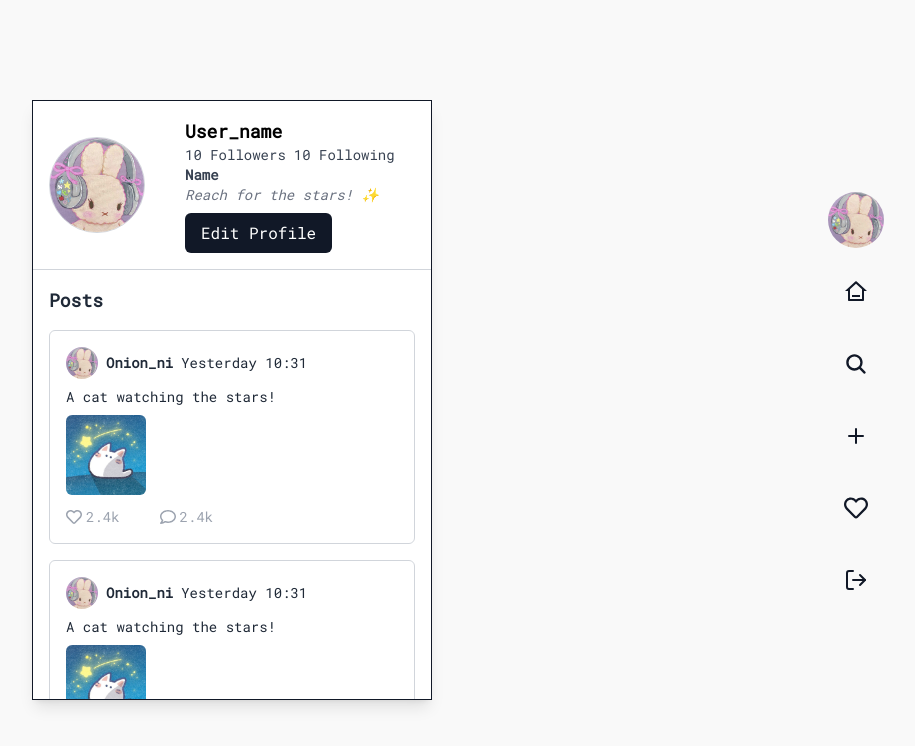
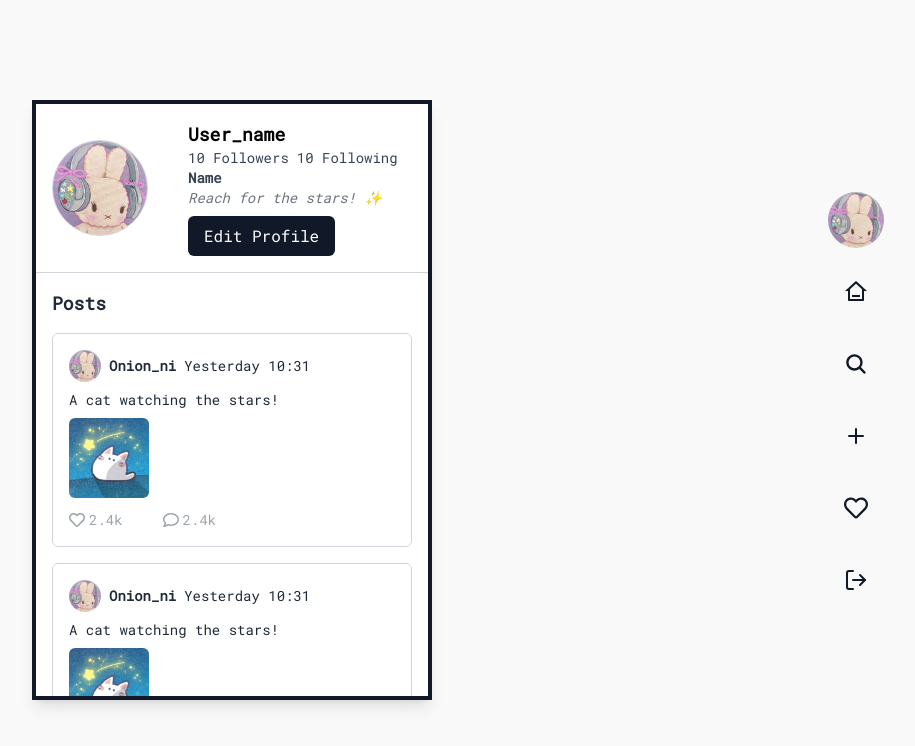
Before and after one commit to thyatran/social-media, a React (Vite) app in the folder frontend/: page /profile in a window 1280 px wide. Shown: the top 746 px of the page, without its empty margins (280-1195 px from the left). Built offline with nearby package versions, Linux system fonts and the light colour scheme.

Commit message:
Separate profile posts

```diff
--- a/frontend/src/components/profile/ProfileContainer.jsx
+++ b/frontend/src/components/profile/ProfileContainer.jsx
@@ -1,6 +1,7 @@
 import React, { useState } from "react";
 import EditProfile from "../profile/EditProfile";
-import { FaRegHeart, FaRegComment, FaHeart } from "react-icons/fa";
+
+import ProfilePosts from "./ProfilePosts";
 
 const ProfileContainer = () => {
   const [isModalOpen, setIsModalOpen] = useState(false);
@@ -10,7 +11,7 @@ const ProfileContainer = () => {
   return (
     <div className="flex flex-col md:flex-row justify-center items-center w-full min-h-full">
       {/* Floating Box */}
-      <div className="border border-gray-900 w-[400px] h-[600px] bg-white shadow-lg flex flex-col">
+      <div className="border-4 border-gray-900 w-[400px] h-[600px] bg-white shadow-lg flex flex-col">
         {/* Profile Info */}
         <div className="p-4 border-b border-gray-300">
           <div className="flex items-center gap-10">
@@ -44,43 +45,8 @@ const ProfileContainer = () => {
         {/* Posts Section (Scrollable) */}
         <div className="flex-1 overflow-y-auto p-4">
           <p className="text-lg font-semibold mb-4">Posts</p>
-          <div className="flex flex-col gap-4">
-            {/* Example Posts */}
-            {[...Array(20)].map((_, index) => (
-              <div
-                key={index}
-                className="border border-gray-300 p-4 rounded-md"
-              >
-                <div className="flex items-center gap-2 mb-2">
-                  <img
-                    src="/profilepic1.jpg"
-                    alt="User Avatar"
-                    className="w-8 h-8 rounded-full"
-                  />
-                  <p className="text-sm text-gray-800 font-semibold">
-                    Onion_ni
-                  </p>
-                  <p className="text-sm ">Yesterday 10:31</p>
-                </div>
-                <p className="text-sm mb-2">A cat watching the stars!</p>
-                <img
-                  src="/cat-watching-stars.jpg"
-                  alt="Post Image"
-                  className="w-auto h-20 rounded-md"
-                />
-                <div className="flex gap-10 items-center mt-3 text-gray-400">
-                  <div className="flex items-center gap-1">
-                    <FaRegHeart />
-                    <p className="text-sm">2.4k</p>
-                  </div>
-                  <div className="flex items-center gap-1">
-                    <FaRegComment />
-                    <p className="text-sm">2.4k</p>
-                  </div>
-                </div>
-              </div>
-            ))}
-          </div>
+          {/* Example Posts */}
+          <ProfilePosts />
         </div>
       </div>
       {isModalOpen && <EditProfile onClose={closeModal} />}
--- /dev/null
+++ b/frontend/src/components/profile/ProfilePosts.jsx
@@ -0,0 +1,44 @@
+import React from "react";
+import { FaRegHeart, FaRegComment, FaHeart } from "react-icons/fa";
+
+const ProfilePosts = () => {
+  return (
+    <div className="flex flex-col gap-4">
+      {[...Array(20)].map((_, index) => (
+        <div key={index} className="border border-gray-300 p-4 rounded-md">
+          <div className="flex items-center gap-2 mb-2">
+            <img
+              src="/profilepic1.jpg"
+              alt="User Avatar"
+              className="w-8 h-8 rounded-full"
+            />
+            <p className="text-sm text-gray-800 font-semibold">Onion_ni</p>
+            <p className="text-sm ">Yesterday 10:31</p>
+          </div>
+          <p className="text-sm mb-2">A cat watching the stars!</p>
+          <img
+            src="/cat-watching-stars.jpg"
+            alt="Post Image"
+            className="w-auto h-20 rounded-md"
+          />
+          <div className="flex gap-10 items-center mt-3 text-gray-400">
+            <div className="flex items-center gap-1">
+              <button>
+                <FaRegHeart />
+              </button>
+              <p className="text-sm">2.4k</p>
+            </div>
+            <div className="flex items-center gap-1">
+              <button>
+                <FaRegComment />
+              </button>
+              <p className="text-sm">2.4k</p>
+            </div>
+          </div>
+        </div>
+      ))}
+    </div>
+  );
+};
+
+export default ProfilePosts;
```
